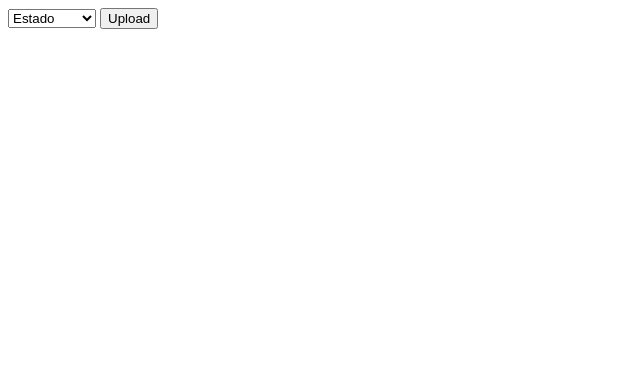
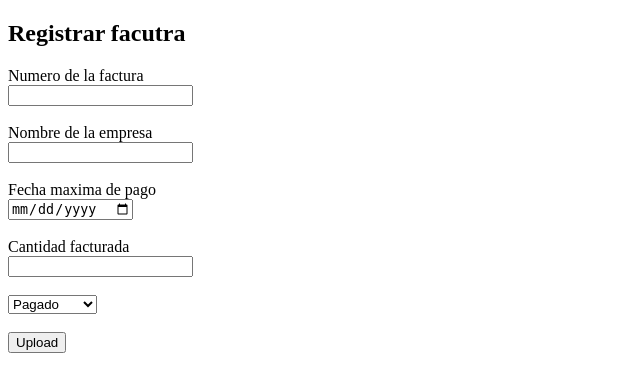
Before and after one commit to gaalocastillo/practicaMVC_DAW, a Django app: template practica_mvc/templates/helpmapp/formulario.html in a window 1280 px wide. Shown: the top 392 px of the page, without its empty margins (0-640 px from the left). Run offline with Django 3.2, Linux system fonts and the light colour scheme; the template is opened without the code that fills it, so the values that code supplies are empty.

Commit message:
Cambiando htmls

```diff
--- a/practica_mvc/templates/helpmapp/formulario.html
+++ b/practica_mvc/templates/helpmapp/formulario.html
@@ -5,14 +5,33 @@
 	<title></title>
 </head>
 <body>
+<h2>Registrar facutra</h2>
 <form>
-	<select name="menu">
-   <option value="0" selected> Estado </option>
-   <option value="1"> pagado </option>
-   <option value="2"> pendiente </option>
-   <option value="3"> acumulado </option>
-</select>
-<input type="submit" value="Upload" />
+	<label for="numero_factura">Numero de la factura</label><br>
+	<input type="text" name="numero_factura" id="numero_factura">
+	<br>
+	<br>
+	<label for="nombre_empresa">Nombre de la empresa</label><br>
+	<input type="text" name="nombre_empresa" id="nombre_empresa">
+	<br>
+	<br>
+	<label for="fecha_pago">Fecha maxima de pago</label><br>
+	<input type="date" name="fecha_pago" id="fecha_pago">
+	<br>
+	<br>
+	<label for="cantidad">Cantidad facturada</label><br>
+	<input type="number" name="cantidad" id="cantidad">
+
+	<br>
+	<br>
+	<select name="estado" id="estado">
+   		<option value="0" selected>Pagado</option>
+   		<option value="1">Pendiente </option>
+   		<option value="2">Acumulado</option>
+	</select>
+	<br>
+	<br>
+	<input type="submit" value="Upload" />
 
 </form>
 </body>
```
Also changed, not shown: practica_mvc/forms.py (+7 -7 lines), 12 other files.
